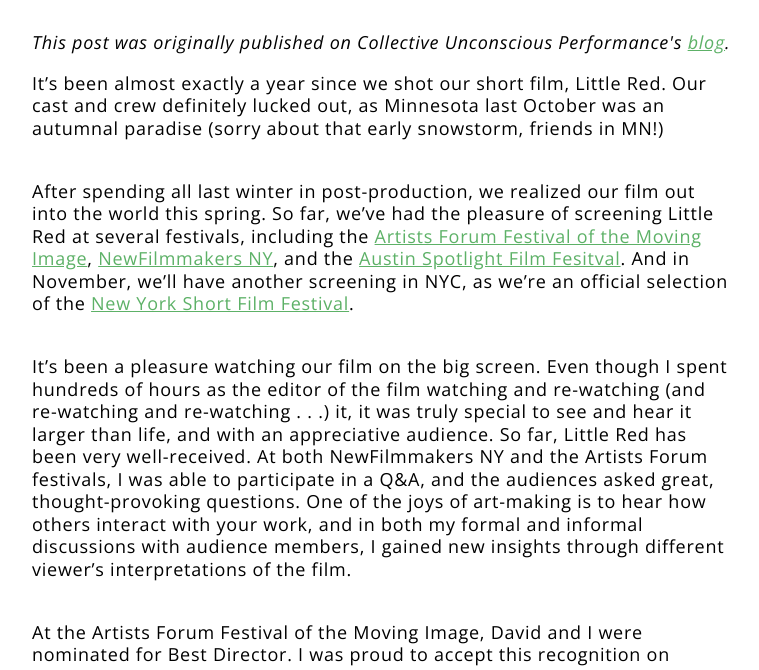
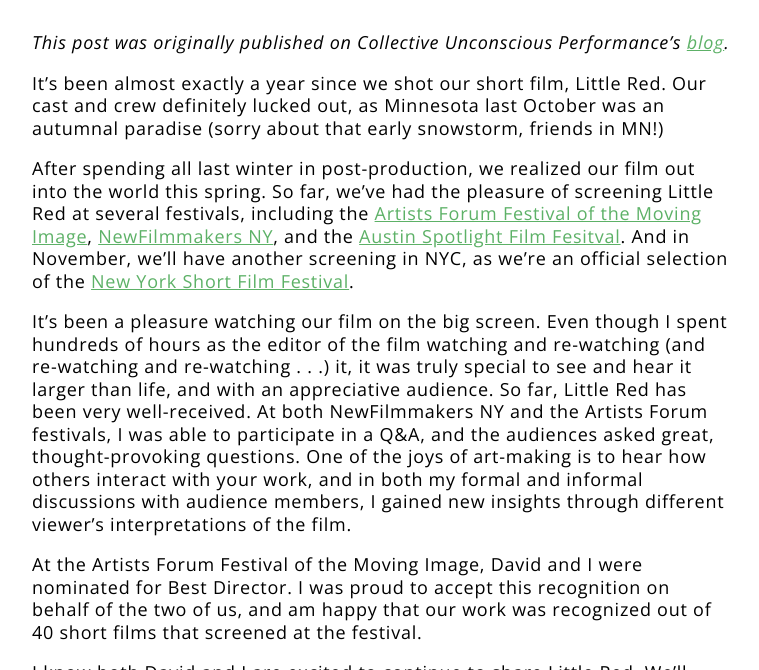
Before and after one commit to nbuonin/lauralechner-2, a Jekyll site: the page built from _blog/festival-update.md, in a window 1280 px wide and 900 px high, scrolled down 341 px, cut to the strip 230-900 px from the top of the window. Shown: the whole strip, without its empty margins (258-1017 px from the left). Built offline with Jekyll 4.4.1, drawn with Linux system fonts in a browser that asks for light colours; nearby versions of some CDN libraries.

Commit message:
Change `a` tags to Markdown links

```diff
--- a/_blog/festival-update.md
+++ b/_blog/festival-update.md
@@ -3,16 +3,17 @@
 date: 2018-10-26
 project-tag: "little red"
 blog-image: "Laura and contributors at fest.JPG"
+blog-image-caption: ""
 ---
 
-<p><i>This post was originally published on Collective Unconscious Performance's <a href="http://www.collectiveunconsciousperformance.com/blog/updates-on-little-red">blog</a>.</i></p><br>
+_This post was originally published on Collective Unconscious Performance's <a href="http://www.collectiveunconsciousperformance.com/blog/updates-on-little-red">blog</a>._
 
-It’s been almost exactly a year since we shot our short film, Little Red. Our cast and crew definitely lucked out, as Minnesota last October was an autumnal paradise (sorry about that early snowstorm, friends in MN!)<br><br>
+It’s been almost exactly a year since we shot our short film, Little Red. Our cast and crew definitely lucked out, as Minnesota last October was an autumnal paradise (sorry about that early snowstorm, friends in MN!)
 
-After spending all last winter in post-production, we realized our film out into the world this spring. So far, we’ve had the pleasure of screening Little Red at several festivals, including the <a href="http://theartistsforum.org/filmfest/latestnews.html">Artists Forum Festival of the Moving Image</a>, <a href="http://www.newfilmmakers.com">NewFilmmakers NY</a>, and the <a href="https://www.austinspotlightfilmfestival.com">Austin Spotlight Film Fesitval</a>. And in November, we’ll have another screening in NYC, as we’re an official selection of the <a href="http://www.newyorkshort.com">New York Short Film Festival</a>.<br><br>
+After spending all last winter in post-production, we realized our film out into the world this spring. So far, we’ve had the pleasure of screening Little Red at several festivals, including the [Artists Forum Festival of the Moving Image](http://theartistsforum.org/filmfest/latestnews.html), [NewFilmmakers NY](http://www.newfilmmakers.com), and the [Austin Spotlight Film Fesitval](https://www.austinspotlightfilmfestival.com). And in November, we’ll have another screening in NYC, as we’re an official selection of the [New York Short Film Festival](http://www.newyorkshort.com).
 
-It’s been a pleasure watching our film on the big screen. Even though I spent hundreds of hours as the editor of the film watching and re-watching (and re-watching and re-watching . . .) it, it was truly special to see and hear it larger than life, and with an appreciative audience. So far, Little Red has been very well-received. At both NewFilmmakers NY and the Artists Forum festivals, I was able to participate in a Q&A, and the audiences asked great, thought-provoking questions. One of the joys of art-making is to hear how others interact with your work, and in both my formal and informal discussions with audience members, I gained new insights through different viewer’s interpretations of the film.<br><br>
+It’s been a pleasure watching our film on the big screen. Even though I spent hundreds of hours as the editor of the film watching and re-watching (and re-watching and re-watching . . .) it, it was truly special to see and hear it larger than life, and with an appreciative audience. So far, Little Red has been very well-received. At both NewFilmmakers NY and the Artists Forum festivals, I was able to participate in a Q&A, and the audiences asked great, thought-provoking questions. One of the joys of art-making is to hear how others interact with your work, and in both my formal and informal discussions with audience members, I gained new insights through different viewer’s interpretations of the film.
 
-At the Artists Forum Festival of the Moving Image, David and I were nominated for Best Director. I was proud to accept this recognition on behalf of the two of us, and am happy that our work was recognized out of 40 short films that screened at the festival.<br><br>
+At the Artists Forum Festival of the Moving Image, David and I were nominated for Best Director. I was proud to accept this recognition on behalf of the two of us, and am happy that our work was recognized out of 40 short films that screened at the festival.
 
 I know both David and I are excited to continue to share Little Red. We’ll keep you posted about any and all opportunities to watch our film.
```
Also changed, not shown: _blog/artists-forum.md (+1 -1 lines), _blog/austin-spotlight-film-festival.md (+1 -1 lines), _blog/newfilmmakers.md (+1 -1 lines).
